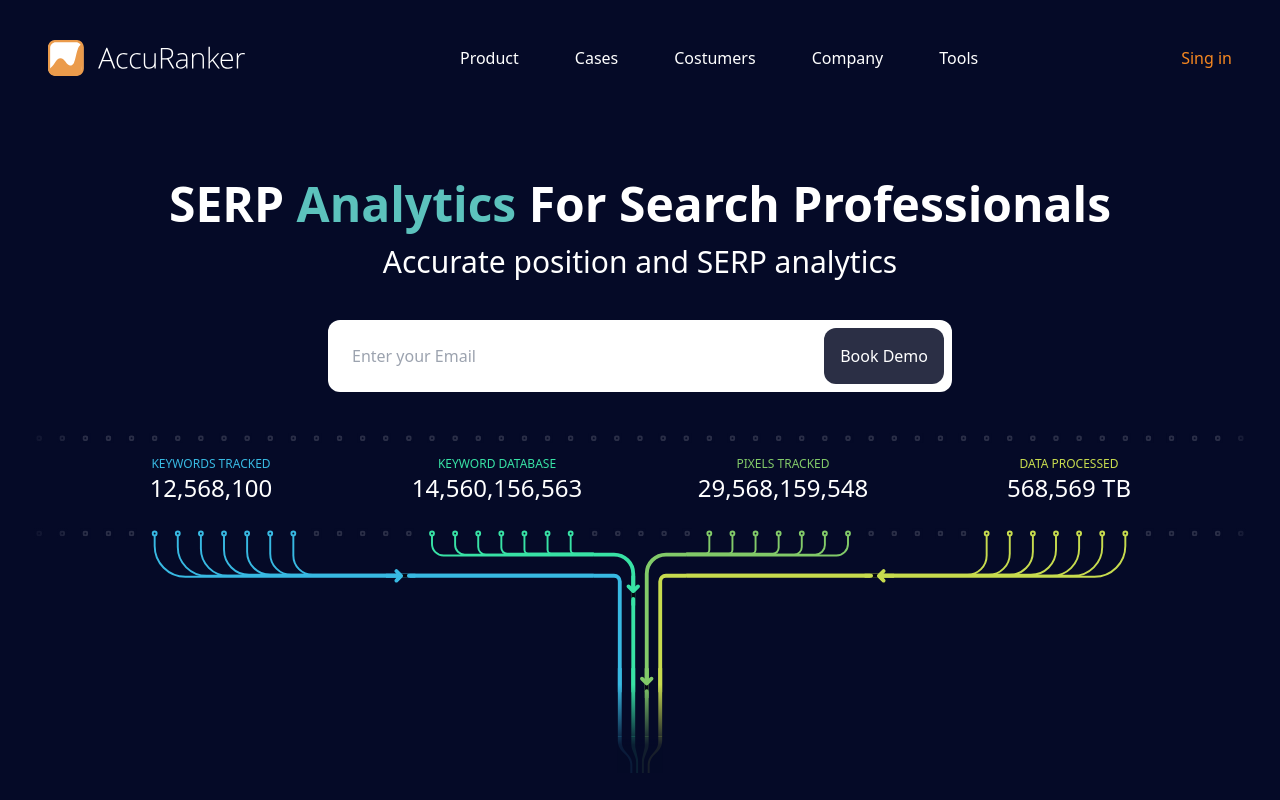
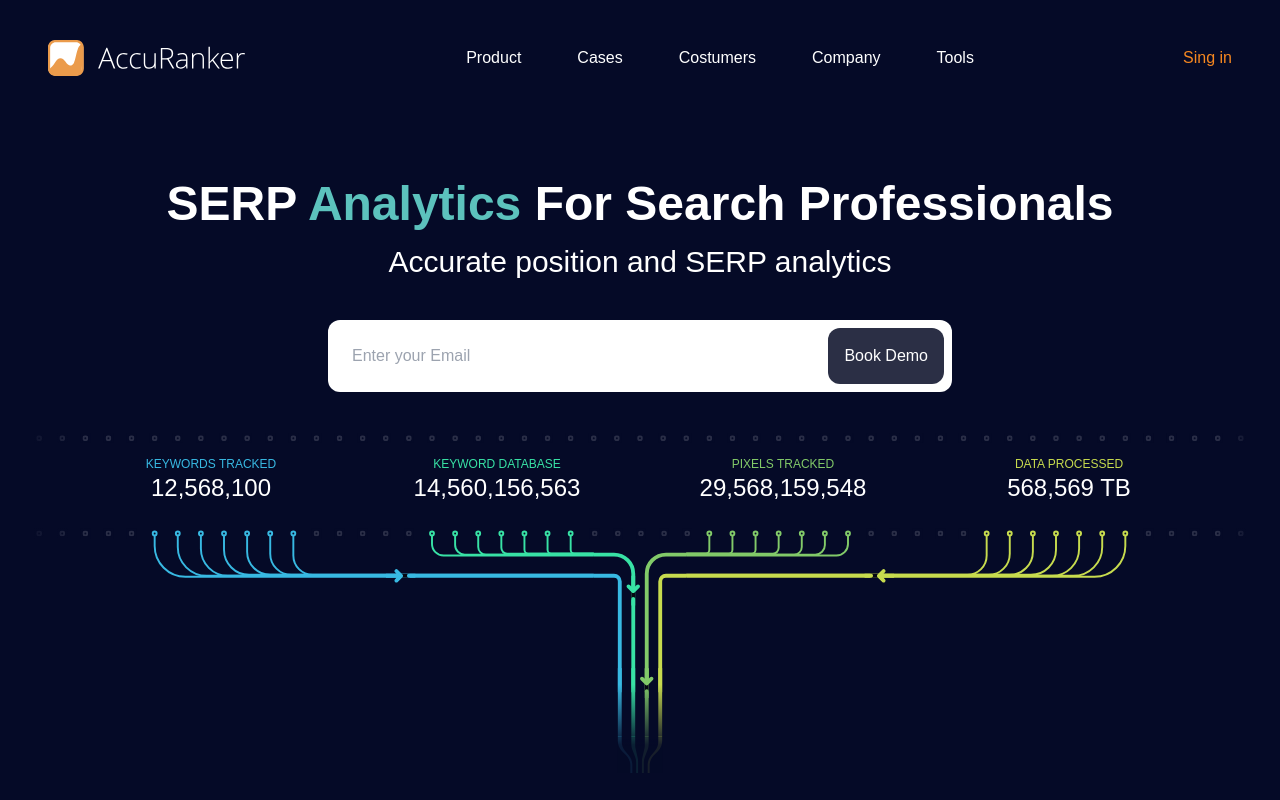
Before and after one commit to ivandonyk/Gatsby-Tailwind-Contentful, a Gatsby site: page / in a window 1280 px wide. Built offline with nearby package versions, Linux system fonts and the light colour scheme; Gatsby itself is replaced by a stand-in of ours.

Commit message:
Add placeholder font

```diff
--- a/src/styles/global.css
+++ b/src/styles/global.css
@@ -1,6 +1,8 @@
 @tailwind base;
 @tailwind components;
 @tailwind utilities;
+
+@import url("https://fonts.googleapis.com/css2?family=Comfortaa:wght@300;400;600&display=swap");
 
 .connection-1-texts {
   left: 50%;
--- a/tailwind.config.js
+++ b/tailwind.config.js
@@ -16,6 +16,9 @@
         "ar-mantis": "#82CA69",
         "ar-wattle": "#C7DB4E",
       },
+      fontFamily: {
+        sans: ["Comfortaa", "sans-serif"],
+      },
     },
   },
   variants: {
```
Also changed, not shown: 1 other file.
